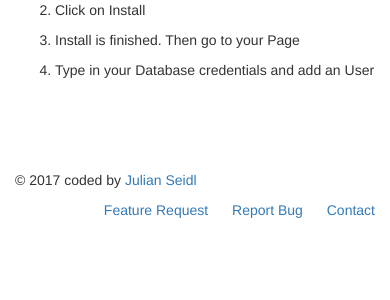
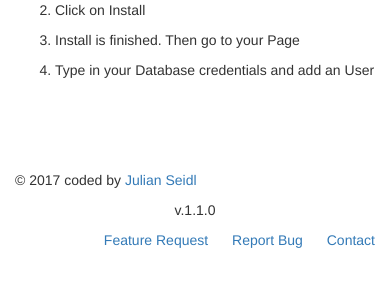
Before and after one commit to Thejuse/CMS-Installer, a PHP site: page /install_script.php in a window 390 px wide. Shown: the part 280-580 px from the top of the page. Run offline with PHP 8.4, Linux system fonts and the light colour scheme; data that the repository does not hold is empty.

Commit message:
Release v_1.1.0
Added Shopware 5.2.20
Added Mediawiki 1.28
Bugfixes
Optimizing

```diff
--- a/install_script.php
+++ b/install_script.php
@@ -5,6 +5,11 @@
 		<meta http-equiv="X-UA-Compatible" content="IE=edge">
 		<meta name="viewport" content="width=device-width, initial-scale=1">
 		<title>Web-Service Installer</title>
+
+		<!-- CMS Installer -->
+		<!-- Coded by jseidl.at -->
+		<!-- v_1.1.0 Version -->
+		<!-- Copyright 2017 -->
 
 		<!-- Bootstrap CSS -->
 		<link rel="stylesheet" href="https://maxcdn.bootstrapcdn.com/bootstrap/3.3.6/css/bootstrap.min.css" integrity="sha384-1q8mTJOASx8j1Au+a5WDVnPi2lkFfwwEAa8hDDdjZlpLegxhjVME1fgjWPGmkzs7" crossorigin="anonymous">
@@ -32,12 +37,14 @@
 		<?php
 			$output = "";
 			$toPageOutput = "";
-			if($_POST['cms'] == null){
 
-			}
-			else if($_POST['cms'] == 'Typo3 7.6.16'){
-				$output ='<div class="alert alert-success"> '. $_POST['cms'] .' is now installed!</div>';
-				$toPageOutput = "<p><strong>Your CMS is installed</strong></p><p>Open your Page <a href="/">Here</a></p>";
+            $httpMethod = filter_input(INPUT_SERVER, 'REQUEST_METHOD');
+            $cms = filter_input(INPUT_POST, 'cms');
+
+            if ($httpMethod === 'POST') {
+                if($cms == 'Typo3 7.6.16'){
+                    $output ='<div class="alert alert-success"> '. $cms .' is now installed!</div>';
+                    $toPageOutput = '<p><strong>Your CMS is installed</strong></p><p>Open your Page <a href="/">Here</a></p>';
                     shell_exec('wget https://downloads.sourceforge.net/project/typo3/TYPO3%20Source%20and%20Dummy/TYPO3%207.6.16/typo3_src-7.6.16.tar.gz');
                     shell_exec('tar -xzvf typo3_src-7.6.16.tar.gz');
                     shell_exec('mv typo3_src-7.6.16/* .');
@@ -49,9 +56,9 @@
                     shell_exec('chmod -R 777 ../public_html');
                     shell_exec('rm -rf install_script.php');
                 }
-			else if($_POST['cms'] == 'WordPress (German)'){
-				$output ='<div class="alert alert-success"> '. $_POST['cms'] .' is now installed!</div>';
-				$toPageOutput = "<p><strong>Your CMS is installed</strong></p><p>Open your Page <a href="/">Here</a></p>";
+                else if($cms == 'WordPress (German)'){
+                    $output ='<div class="alert alert-success"> '. $cms .' is now installed!</div>';
+                    $toPageOutput = '<p><strong>Your CMS is installed</strong></p><p>Open your Page <a href="/">Here</a></p>';
                     shell_exec('wget https://de.wordpress.org/latest-de_DE.zip');
                     shell_exec('unzip latest-de_DE.zip');
                     shell_exec('mv wordpress/* .');
@@ -60,9 +67,9 @@
                     shell_exec('chmod -R 777 ../public_html');
                     shell_exec('rm -rf install_script.php');
                 }
-			else if($_POST['cms'] == 'WordPress (All Languages)'){
-				$output ='<div class="alert alert-success"> '. $_POST['cms'] .' is now installed!</div>';
-				$toPageOutput = "<p><strong>Your CMS is installed</strong></p><p>Open your Page <a href="/">Here</a></p>";
+                else if($cms == 'WordPress (All Languages)'){
+                    $output ='<div class="alert alert-success"> '. $cms .' is now installed!</div>';
+                    $toPageOutput = '<p><strong>Your CMS is installed</strong></p><p>Open your Page <a href="/">Here</a></p>';
                     shell_exec('wget https://wordpress.org/latest.tar.gz');
                     shell_exec('tar -xzvf latest.tar.gz');
                     shell_exec('mv wordpress/* .');
@@ -71,9 +78,32 @@
                     shell_exec('chmod -R 777 ../public_html');
                     shell_exec('rm -rf install_script.php');
                 }
+                else if($cms == 'Shopware 5.2.20'){
+                    $output ='<div class="alert alert-success"> '. $cms .' is now installed!</div>';
+                    $toPageOutput = '<p><strong>Your '. $cms .' is installed</strong></p><p>Open your Page <a href="/">Here</a></p>';
+                    shell_exec('wget http://releases.s3.shopware.com.s3.amazonaws.com/install_5.2.20_99580d1ac8d442f18721399a14e042ea610fd1a0.zip');
+                    shell_exec('unzip install_5.2.20_99580d1ac8d442f18721399a14e042ea610fd1a0.zip');
+                    shell_exec('mv install_5.2.20_99580d1ac8d442f18721399a14e042ea610fd1a0/* .');
+                    shell_exec('rm -rf install_5.2.20_99580d1ac8d442f18721399a14e042ea610fd1a0/');
+                    shell_exec('rm -rf install_5.2.20_99580d1ac8d442f18721399a14e042ea610fd1a0.zip');
+                    shell_exec('chmod -R 777 ../public_html');
+                    shell_exec('rm -rf install_script.php');
+                }
+                else if($cms == 'MediaWiki 1.28.0'){
+                    $output ='<div class="alert alert-success"> '. $cms .' is now installed!</div>';
+                    $toPageOutput = '<p><strong>Your '. $cms .' is installed</strong></p><p>Open your Page <a href="/">Here</a></p>';
+                    shell_exec('wget https://releases.wikimedia.org/mediawiki/1.28/mediawiki-1.28.0.tar.gz');
+                    shell_exec('tar -xzvf mediawiki-1.28.0.tar.gz');
+                    shell_exec('mv mediawiki-1.28.0/* .');
+                    shell_exec('rm -rf mediawiki-1.28.0/');
+                    shell_exec('rm -rf mediawiki-1.28.0.tar.gz');
+                    shell_exec('chmod -R 777 ../public_html');
+                    shell_exec('rm -rf install_script.php');
+                }
                 else{
                     $output ='<div class="alert alert-danger"><strong>Error!</strong> Please choose a CMS!</div>';
                     $toPageOutput = "";
+                }
             }
 		?>
 		<!-- Alerts -->
@@ -100,6 +130,8 @@
 								<option>Typo3 7.6.16</option>
 								<option>WordPress (German)</option>
 								<option>WordPress (All Languages)</option>
+								<option>Shopware 5.2.20</option>
+								<option>MediaWiki 1.28.0</option>
 							</select>
 						</div>
 						<button type="submit" class="btn btn-primary">Install</button>
@@ -131,10 +163,13 @@
 		<footer>
 			<div class="container">
 				<div class="row">
-					<div class="col-sm-6">
+					<div class="col-sm-4">
 						<p>&copy; <?php echo date("Y"); ?> coded by <a href="http://jseidl.at">Julian Seidl</a></p>
 					</div>
-					<div class="col-sm-6 text-right">
+					<div class="col-sm-4 text-center">
+						<p>v.1.1.0</p>
+					</div>
+					<div class="col-sm-4 text-right">
 						<ul>
 							<li><a href="https://github.com/Thejuse/CMS-Installer/issues">Feature Request</a></li>
 							<li><a href="https://github.com/Thejuse/CMS-Installer/issues">Report Bug</a></li>
```
Lines whose indentation alone changed are shown as unchanged.
